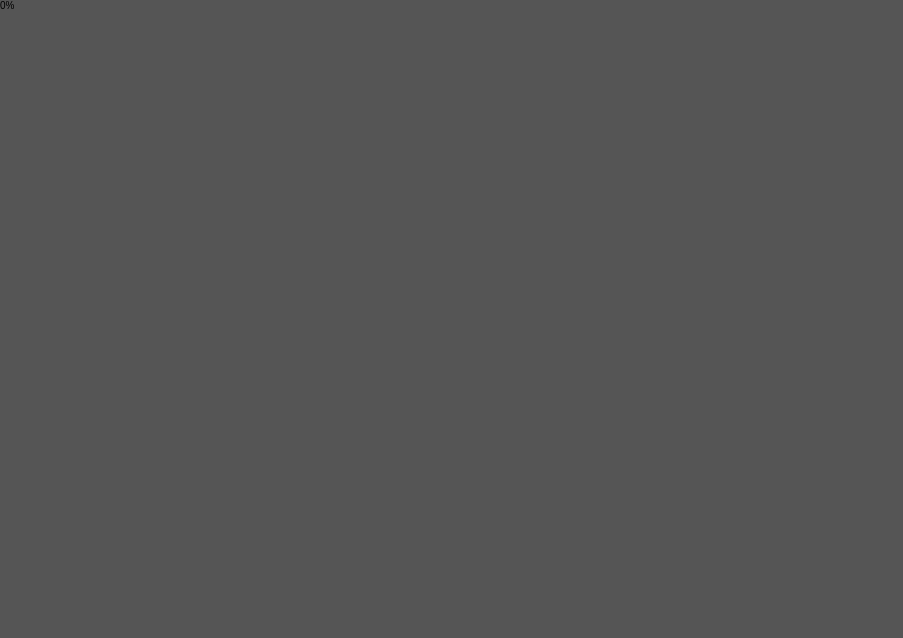
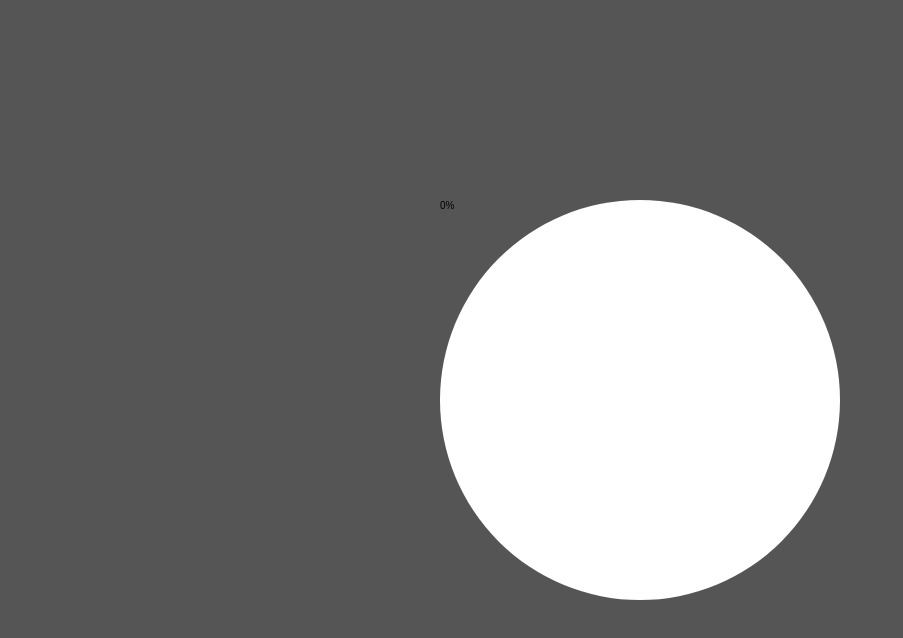
Before and after one commit to tod619/circle_progress_bar, a plain HTML site: page index.html in a window 1280 px wide. Shown: the top 638 px of the page, without its empty margins (0-903 px from the left). Drawn offline with Linux system fonts and the light colour scheme.

Commit message:
Add style + position to progressbar class in style.css file

```diff
--- a/style.css
+++ b/style.css
@@ -14,3 +14,14 @@ html {
     height: 200vh;
     background-color: #555;
 }
+
+.progressbar {
+    width: 40rem;
+    height: 40rem;
+    background-color: #fff;
+    border-radius: 50%;
+    position: fixed;
+    top: 50%;
+    left: 50%;
+    transform: translate(-50%, -50%);
+}
```
